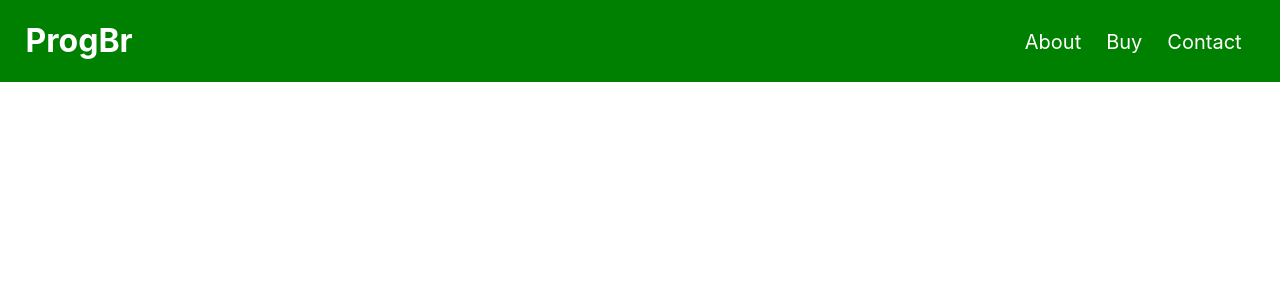
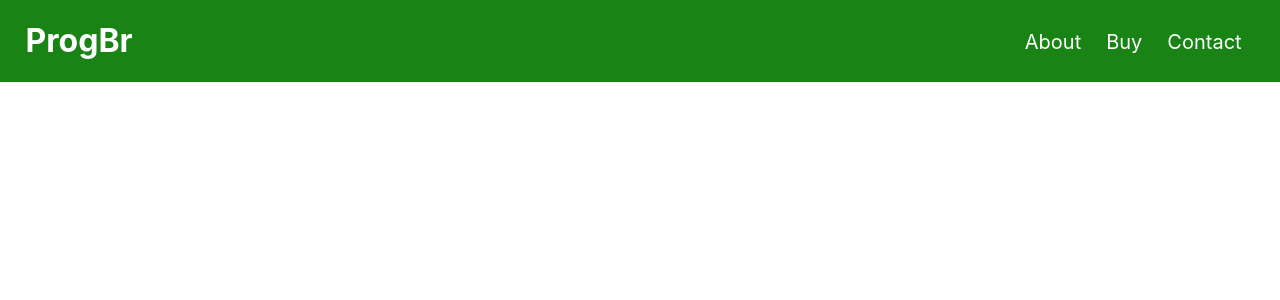
Before and after one commit to felipedev01/Curso-React-js, a React (Create React App) app: page / in a window 1280 px wide. Shown: the top 300 px of the page. Built offline with nearby package versions, Linux system fonts and the light colour scheme.

Commit message:
Componente Header criado

```diff
--- a/src/App.css
+++ b/src/App.css
@@ -4,7 +4,7 @@
   justify-content: space-between;
 
 
-  background-color: green;
+  background-color: rgb(25, 131, 21);
   color: white;
   width: 100%;
 }.menu{
--- a/src/App.js
+++ b/src/App.js
@@ -1,22 +1,10 @@
-
+import React from 'react'
+import Header from './header'
 import './App.css';
 
 function App() {
   return (
-    <header className="header">
-      <h1 className="titulo">
-        ProgBr
-      </h1>
-      <ul className="menu">
-      <li>About</li>
-      <li>Buy</li>
-      <li>Contact</li>
-      </ul>
-
-
-
-
-    </header>
+    <Header></Header>
   );
 }
 
--- /dev/null
+++ b/src/header.js
@@ -0,0 +1,26 @@
+
+import React from 'react'
+import './App.css'
+
+function Header (){
+
+  return(
+    <header className="header">
+    <h1 className="titulo">
+      ProgBr
+    </h1>
+    <ul className="menu">
+    <li>About</li>
+    <li>Buy</li>
+    <li>Contact</li>
+    </ul>
+
+
+
+
+  </header>
+
+
+  )
+
+}export default Header
```
